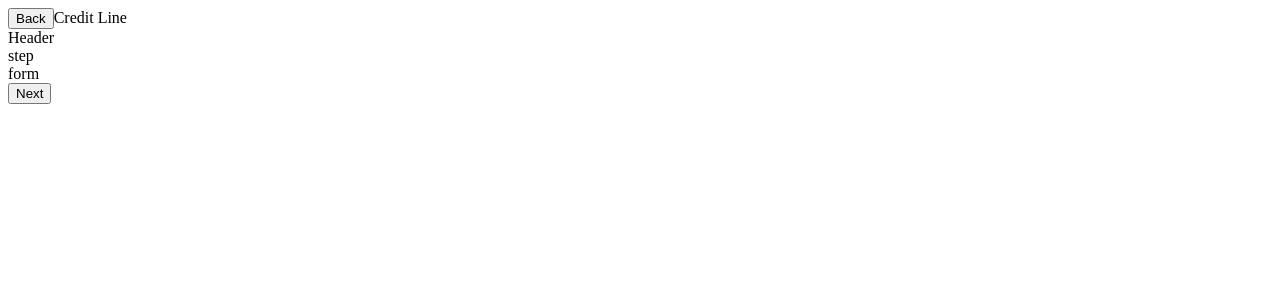
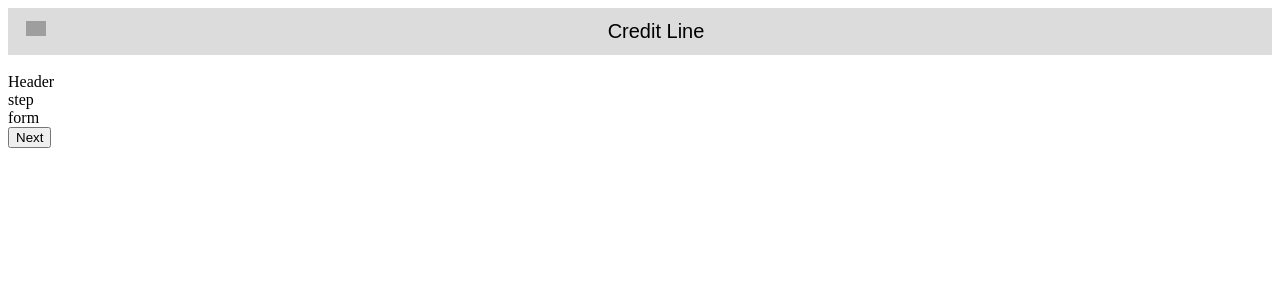
Before and after one commit to vaibhav-dew/fs-lending, a React (Create React App) app: page /credit-line/confirm-limit in a window 1280 px wide. Shown: the top 300 px of the page. Built offline with nearby package versions, Linux system fonts and the light colour scheme; grey boxes are pictures that could not be loaded.

Commit message:
adding navbar

```diff
--- a/src/components/navbar/Navbar.js
+++ b/src/components/navbar/Navbar.js
@@ -1,13 +1,21 @@
-import React, { Fragment } from "react";
+import React from "react";
+import { useHistory } from "react-router-dom";
 import PropTypes from "prop-types";
+import { CreditLineNav, CreditLineNavTitle } from "./Navbar.style";
 
 const Navbar = props => {
+  console.log("NavProps: ", props);
+  const history = useHistory();
+  const icon = props.isExit
+    ? "https://image.flaticon.com/icons/svg/1617/1617543.svg"
+    : "https://image.flaticon.com/icons/svg/271/271218.svg";
   return (
-    <Fragment>
-      {/* this will redirect to props.route */}
-      <button>{props.isExit ? "Close" : "Back"}</button>
-      {props.title}
-    </Fragment>
+    <CreditLineNav>
+      <button style={navbarBtn} onClick={() => history.push(props.route)}>
+        <img width="20" src={icon} alt={"icon"} />
+      </button>
+      <CreditLineNavTitle>{props.title}</CreditLineNavTitle>
+    </CreditLineNav>
   );
 };
 
@@ -17,4 +25,17 @@ Navbar.propTypes = {
   route: PropTypes.string.isRequired
 };
 
+Navbar.defaultProps = {
+  isExit: true,
+  title: "Credit Line",
+  route: "/"
+};
+
+const navbarBtn = {
+  border: "none",
+  backgroundColor: "transparent",
+  float: "left",
+  cursor: "pointer"
+};
+
 export default Navbar;
--- /dev/null
+++ b/src/components/navbar/Navbar.style.js
@@ -0,0 +1,12 @@
+import styled from "styled-components";
+
+export const CreditLineNav = styled.nav`
+  text-align: center;
+  background-color: #dcdcdc;
+  padding: 0.75rem;
+`;
+
+export const CreditLineNavTitle = styled.div`
+  font-family: sans-serif;
+  font-size: 1.25rem;
+`;
```
